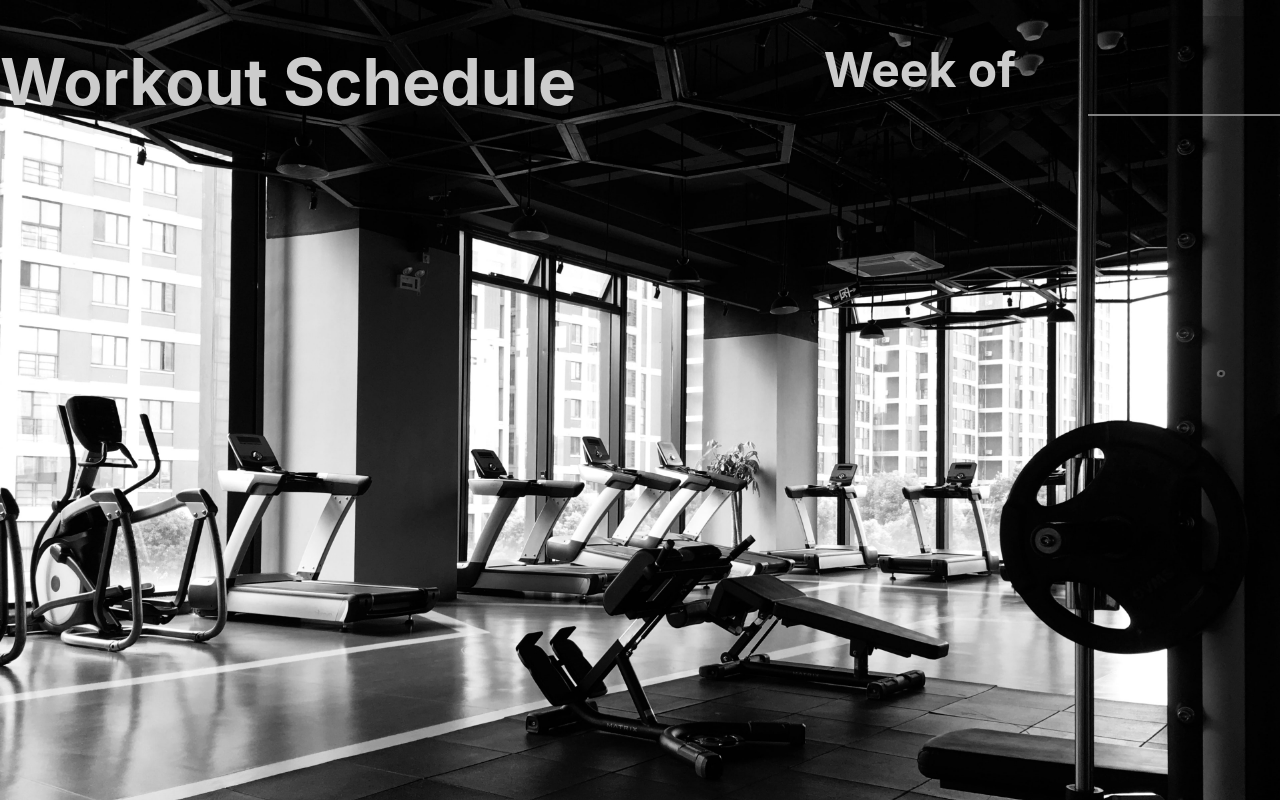
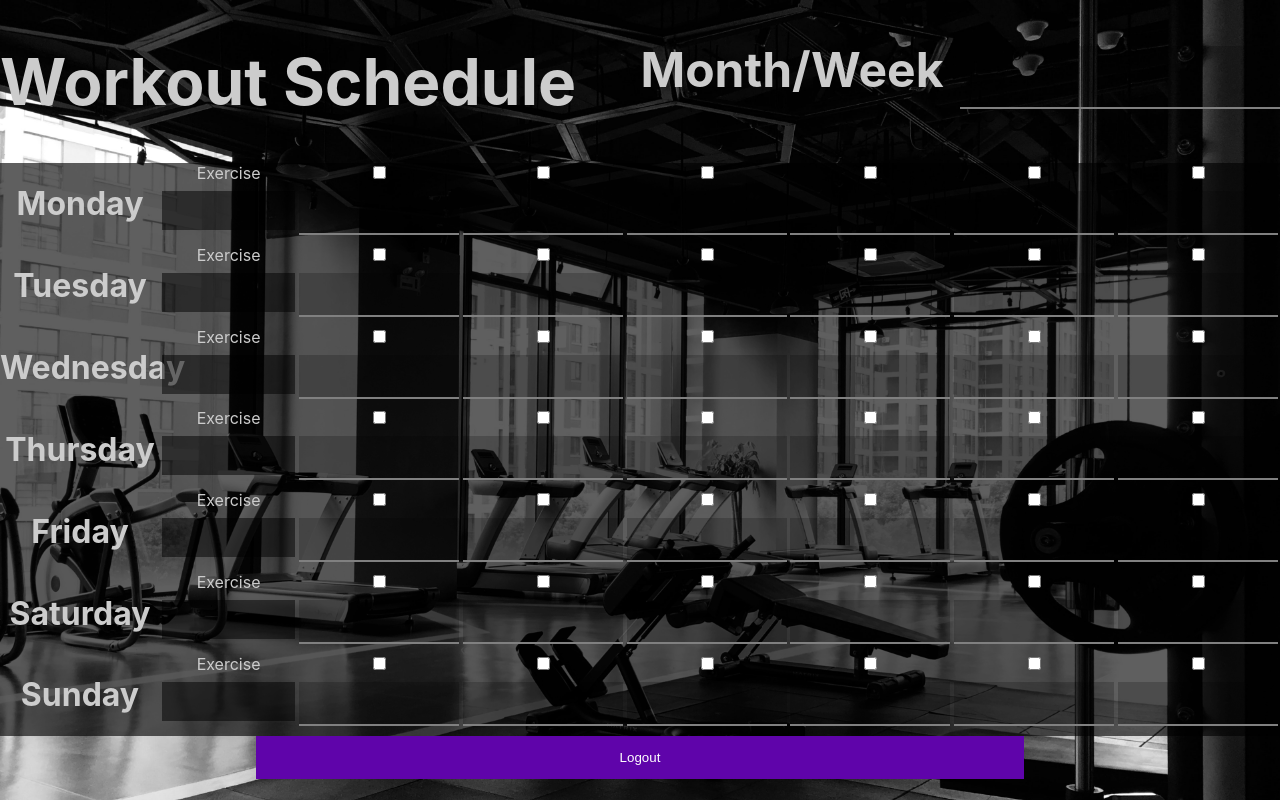
Before and after one commit to Seen3/GymReact, a React (Create React App) app: page / in a window 1280 px wide. Built offline with nearby package versions, Linux system fonts and the light colour scheme; the HTML template or start-up script is replaced by a standard one.

Commit message:
Main Page added

```diff
--- a/src/App.css
+++ b/src/App.css
@@ -2,16 +2,31 @@
   color: #ccc;
   text-align: center;
 }
-body{
+
+body {
   background-image: url("../resources/risen-wang-20jX9b35r_M-unsplash.jpg");
   background-size: cover;
 }
-.loginform{
+
+.loginform {
   border: 3px solid #f1f1f1;
   width: 50%;
   margin: 0 auto;
 }
-button{
+
+.login {
+  display: flex;
+  flex-direction: column;
+}
+
+.dayBox {
+  display: grid;
+  grid-auto-flow: column;
+  background-color: rgba(0, 0, 0, 0.627);
+
+}
+
+button {
   background-color: #5f04aa;
   color: white;
   padding: 14px 20px;
@@ -22,15 +37,19 @@ width: 60%;
   display: block;
   margin: 0 auto;
 }
+
 button:hover {
   opacity: 0.8;
 }
-.knowMore{
+
+.knowMore {
   background-color: rgb(148, 1, 1);
   width: 30%;
   margin-top: 3em;
 }
-input[type=text], input[type=password] {
+
+input[type=text],
+input[type=password] {
   width: 100%;
   padding: 12px 20px;
   margin: 8px 0;
@@ -38,23 +57,30 @@ input[type=text], input[type=password] {
   border: 1px solid #ccc;
   box-sizing: border-box;
 }
-.workoutPage{
+
+.workoutPage {
   display: flex;
   justify-content: space-between;
   font-size: 2em;
 }
-input:focus{
+
+input:focus {
   outline: none;
   border: none;
 }
+
 @media screen and (max-width: 900px) {
-  .loginform{
+  .loginform {
     width: 100%;
   }
-  .knowMore{
+
+  .knowMore {
     width: 100%;
   }
-  body{
+
+  body {
     background-size: auto
-  };
   }
+
+  ;
+}
--- a/src/pages/home.js
+++ b/src/pages/home.js
@@ -1,23 +1,75 @@
-export function Home(){
+import React from "react";
+import {useNavigate} from 'react-router-dom'
+let emptyInput = {
+  backgroundColor: 'rgba(1,1,1,0.2)',
+  color: 'wheat',
+  border: 'none',
+  fontSize: '1em',
+  width: '10em',
+  borderBottom: '2px solid grey'
+}
 
-    return(
+class Weekday extends React.Component {
+  constructor(props) {
+    super(props);
+  }
+  render() {
+    return (
+      <div className="dayBox">
+        <h1 style={{
+          width: "5em"
+        }}>{this.props.day}</h1>
+        <label>Exercise <input type="text" style={{
+          width:'10em',
+          backgroundColor:'rgba(0,0,0,0.5)',
+          color:'white',
+          border: 'none',
+        }}/></label>
+        <label className="label"><input type="checkbox" /><input type="text" style={emptyInput} /></label>
+        <label className="label"><input type="checkbox" /><input type="text" style={emptyInput} /></label>
+        <label className="label"><input type="checkbox" /><input type="text" style={emptyInput} /></label>
+        <label className="label"><input type="checkbox" /><input type="text" style={emptyInput} /></label>
+        <label className="label"><input type="checkbox" /><input type="text" style={emptyInput} /></label>
+        <label className="label"><input type="checkbox" /><input type="text" style={emptyInput} /></label>
+      </div>
+    )
+  }
+}
+
+
+export function Home() {
+    let navigate = useNavigate();
+    const routeChange = () =>{
+      let path = `/login`;
+      navigate(path);
+    }
+  return (
+    <div>
       <div className='workoutPage'>
         <h1 >Workout Schedule</h1>
-        <div style={{display:'flex',
-      alignItems:'baseline',
-      }}>
-        <h2 style={{
-          width:'7em'
-        }}>Week of</h2>
-        <input type="text" style={{backgroundColor:'rgba(1,1,1,0.2)',
-                                   color:'wheat',
-                                   border:'none',
-                                   fontSize:'2em',
-                                   width:'3em',
-                                   borderBottom:'2px solid grey',
-                                      }}/>
+        <div style={{
+          display: 'flex',
+          alignItems: 'baseline',
+        }}>
+          <h2 style={{
+            width: '7em'
+          }}>Month/Week</h2>
+          <input type="text" style={
+            emptyInput
+          } />
         </div>
       </div>
+      <div>
+        <Weekday day="Monday" />
+        <Weekday day="Tuesday" />
+        <Weekday day="Wednesday" />
+        <Weekday day="Thursday" />
+        <Weekday day="Friday" />
+        <Weekday day="Saturday" />
+        <Weekday day="Sunday" />
+      </div>
+      <button onClick={routeChange}>Logout</button>
+    </div>
 
-    )
-  }
+  )
+}
--- a/src/pages/login.js
+++ b/src/pages/login.js
@@ -4,6 +4,14 @@ export function Login() {
     const routeChange = () =>{
       let path = `/About`;
       navigate(path);
+    }
+    const routeChange2 = () =>{
+      let path = `/`;
+      let logintry=1;
+      if (logintry)
+        navigate(path);
+      else
+        alert("Invalid Username/Password")
     }
 
     return (
@@ -14,7 +22,7 @@ export function Login() {
         <input type="text" placeholder="Enter Username" name="uname" required/>
         <label for="pass"><b>Password</b></label>
         <input type="password" placeholder="Enter Password" name="pass" required/>
-        <button type="submit">Login</button>
+        <button type="submit" onClick={routeChange2}>Login</button>
         <label>
         <input type="checkbox" name="remember"/>Remember Me
         </label>
```
Also changed, not shown: src/App.js (line endings or trailing spaces). Lines whose indentation alone changed are shown as unchanged.
